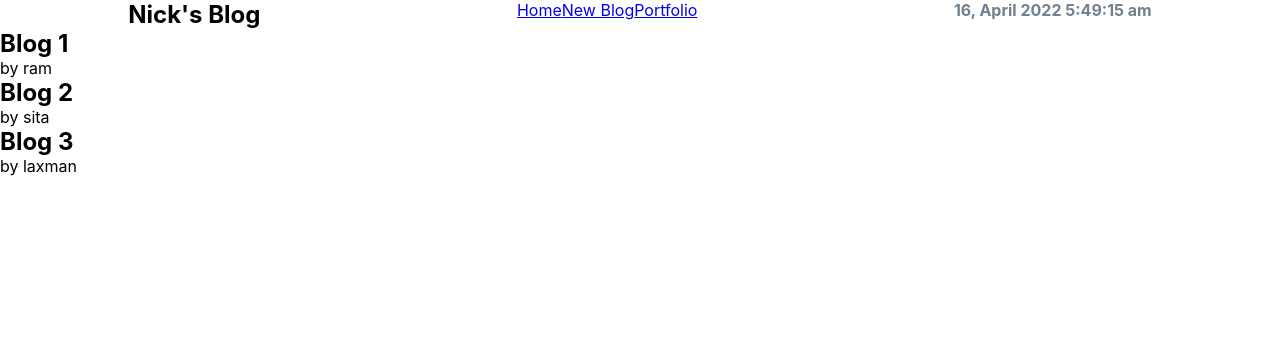
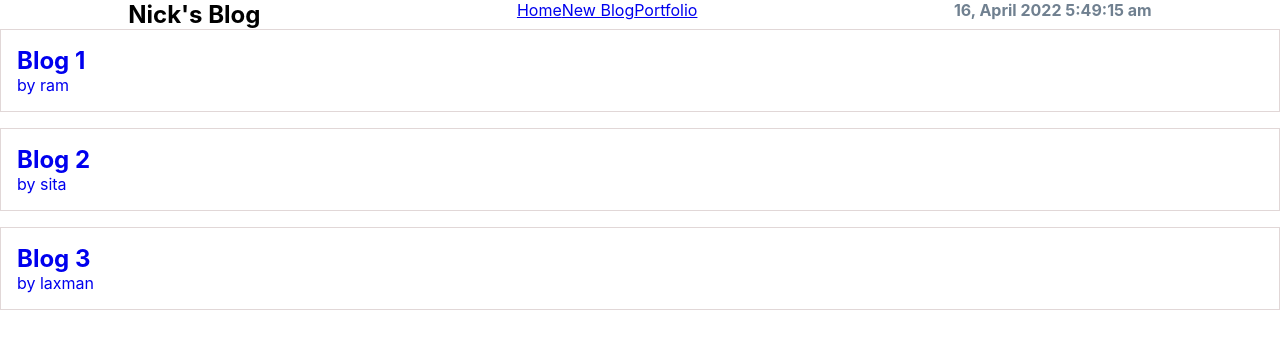
Before and after one commit to nikhildhakal/react-simple-crud, a React (Create React App) app: page / in a window 1280 px wide. Shown: the top 348 px of the page. Built offline with nearby package versions, Linux system fonts and the light colour scheme; data requests are answered from the project's data file.

Commit message:
Using Route Parameters from react-router-dom

```diff
--- a/src/App.js
+++ b/src/App.js
@@ -2,6 +2,7 @@ import Navbar from "./Navbar";
 import Home from "./Home";
 import Create from "./Create";
 import { BrowserRouter as Router, Routes, Route } from "react-router-dom";
+import BlogDetail from "./BlogDetail";
 
 function App() {
   return (
@@ -12,6 +13,7 @@ function App() {
           <Routes>
             <Route exact path="/" element={<Home />}></Route>
             <Route path="/create" element={<Create />}></Route>
+            <Route path="/blogs/:id" element={<BlogDetail />}></Route>
           </Routes>
         </div>
       </div>
--- /dev/null
+++ b/src/BlogDetail.js
@@ -0,0 +1,13 @@
+import { useParams } from "react-router-dom";
+
+const BlogDetail = () => {
+  const { id } = useParams();
+
+  return (
+    <div className="blog-details">
+      <h2>Blog Details - {id}</h2>
+    </div>
+  );
+};
+
+export default BlogDetail;
--- a/src/Bloglist.js
+++ b/src/Bloglist.js
@@ -1,10 +1,14 @@
+import { Link } from "react-router-dom";
+
 const Bloglist = ({ blogs }) => {
   return (
     <div className="bloglist">
       {blogs.map((blog) => (
         <div className="blog-single" key={blog.id}>
-          <h2>{blog.title}</h2>
-          <p>by {blog.author}</p>
+          <Link to={`/blogs/${blog.id}`}>
+            <h2>{blog.title}</h2>
+            <p>by {blog.author}</p>
+          </Link>
         </div>
       ))}
     </div>
--- a/src/index.css
+++ b/src/index.css
@@ -17,3 +17,17 @@ code {
   flex-wrap: wrap;
   justify-content:space-around
 }
+
+.bloglist a {
+  text-decoration: none;
+}
+
+.blog-single {
+  border: 1px solid #e1d7d7;
+  margin-bottom: 1em;
+  padding: 1em;
+}
+
+.blog-single:hover {
+  box-shadow: 1px 2px 3px lightgrey;
+}
```
